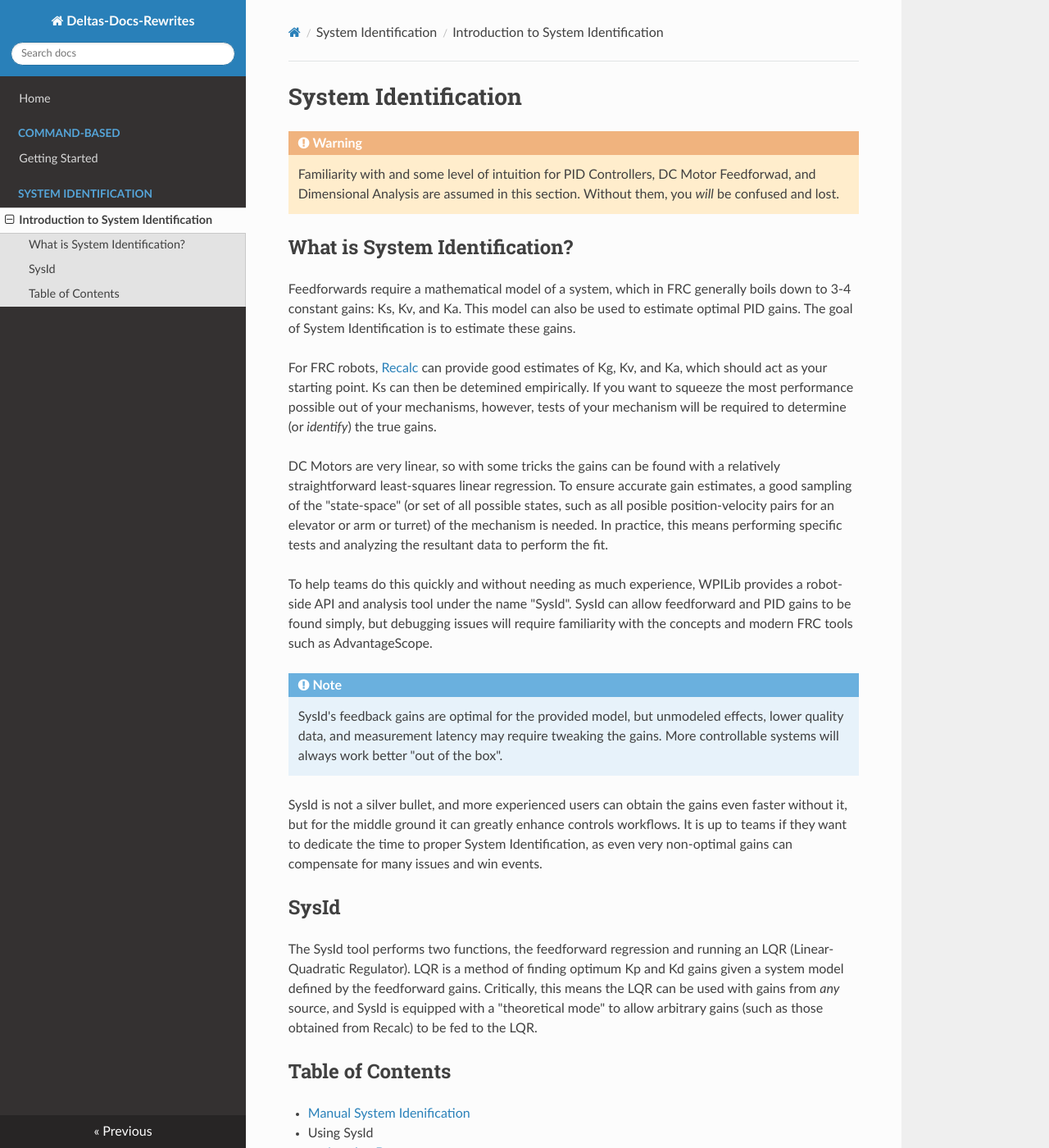
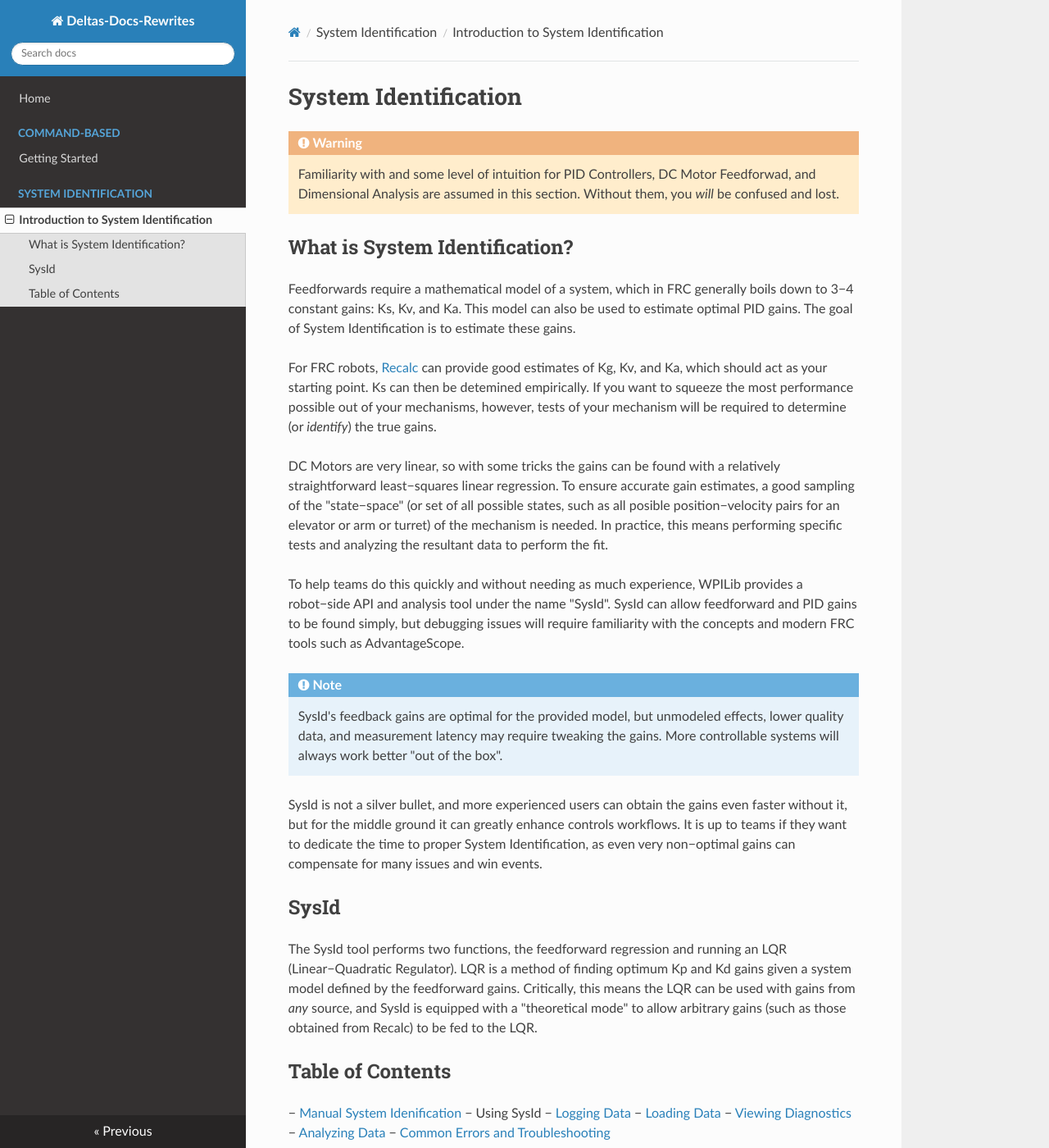
Before and after one commit to DeltaDizzy/deltas-docs-rewrites, an MkDocs documentation site: the page built from docs/system-id/system-id.md, in a window 1280 px wide and 1400 px high. Shown: the whole window at 82% size. Built offline with MkDocs 1.6.1, drawn with Linux system fonts in a browser that asks for light colours; nearby versions of some CDN libraries.

```diff
--- a/docs/system-id/system-id.md
+++ b/docs/system-id/system-id.md
@@ -5,28 +5,28 @@
 
 ## What is System Identification?
 
-Feedforwards require a mathematical model of a system, which in FRC generally boils down to 3-4 constant gains: Ks, Kv, and Ka. This model can also be used to estimate optimal PID gains. The goal of System Identification is to estimate these gains.
+Feedforwards require a mathematical model of a system, which in FRC generally boils down to 3−4 constant gains: Ks, Kv, and Ka. This model can also be used to estimate optimal PID gains. The goal of System Identification is to estimate these gains.
 
 For FRC robots, [Recalc](https://reca.lc) can provide good estimates of Kg, Kv, and Ka, which should act as your starting point. Ks can then be detemined empirically. If you want to squeeze the most performance possible out of your mechanisms, however, tests of your mechanism will be required to determine (or *identify*) the true gains.
 
-DC Motors are very linear, so with some tricks the gains can be found with a relatively straightforward least-squares linear regression. To ensure accurate gain estimates, a good sampling of the "state-space" (or set of all possible states, such as all posible position-velocity pairs for an elevator or arm or turret) of the mechanism is needed. In practice, this means performing specific tests and analyzing the resultant data to perform the fit.
+DC Motors are very linear, so with some tricks the gains can be found with a relatively straightforward least−squares linear regression. To ensure accurate gain estimates, a good sampling of the "state−space" (or set of all possible states, such as all posible position−velocity pairs for an elevator or arm or turret) of the mechanism is needed. In practice, this means performing specific tests and analyzing the resultant data to perform the fit.
 
-To help teams do this quickly and without needing as much experience, WPILib provides a robot-side API and analysis tool under the name "SysId". SysId can allow feedforward and PID gains to be found simply, but debugging issues will require familiarity with the concepts and modern FRC tools such as AdvantageScope.
+To help teams do this quickly and without needing as much experience, WPILib provides a robot−side API and analysis tool under the name "SysId". SysId can allow feedforward and PID gains to be found simply, but debugging issues will require familiarity with the concepts and modern FRC tools such as AdvantageScope.
 
 !!! note
     SysId's feedback gains are optimal for the provided model, but unmodeled effects, lower quality data, and measurement latency may require tweaking the gains. More controllable systems will always work better "out of the box".
 
-SysId is not a silver bullet, and more experienced users can obtain the gains even faster without it, but for the middle ground it can greatly enhance controls workflows. It is up to teams if they want to dedicate the time to proper System Identification, as even very non-optimal gains can compensate for many issues and win events.
+SysId is not a silver bullet, and more experienced users can obtain the gains even faster without it, but for the middle ground it can greatly enhance controls workflows. It is up to teams if they want to dedicate the time to proper System Identification, as even very non−optimal gains can compensate for many issues and win events.
 
 ## SysId
-The SysId tool performs two functions, the feedforward regression and running an LQR (Linear-Quadratic Regulator). LQR is a method of finding optimum Kp and Kd gains given a system model defined by the feedforward gains. Critically, this means the LQR can be used with gains from *any* source, and SysId is equipped with a "theoretical mode" to allow arbitrary gains (such as those obtained from Recalc) to be fed to the LQR.
+The SysId tool performs two functions, the feedforward regression and running an LQR (Linear−Quadratic Regulator). LQR is a method of finding optimum Kp and Kd gains given a system model defined by the feedforward gains. Critically, this means the LQR can be used with gains from *any* source, and SysId is equipped with a "theoretical mode" to allow arbitrary gains (such as those obtained from Recalc) to be fed to the LQR.
 
 ## Table of Contents
 
-- [Manual System Idenification](manual-id.md)
-- Using SysId
-    - [Logging Data](sysid/logging-data.md)
-    - [Loading Data](sysid/loading-data.md)
-    - [Viewing Diagnostics](sysid/diagnostics.md)
-    - [Analyzing Data](sysid/analyzing-data.md)
-    - [Common Errors and Troubleshooting](sysid/troubleshooting.md)
+− [Manual System Idenification](manual−id.md)
+− Using SysId
+    − [Logging Data](sysid/logging−data.md)
+    − [Loading Data](sysid/loading−data.md)
+    − [Viewing Diagnostics](sysid/diagnostics.md)
+    − [Analyzing Data](sysid/analyzing−data.md)
+    − [Common Errors and Troubleshooting](sysid/troubleshooting.md)
```
Also changed, not shown: docs/system-id/manual-id.md (+10 -6 lines), docs/system-id/sysid/logging-data.md (+3 -3 lines), unicodeify.py (added, +11 -0 lines).
